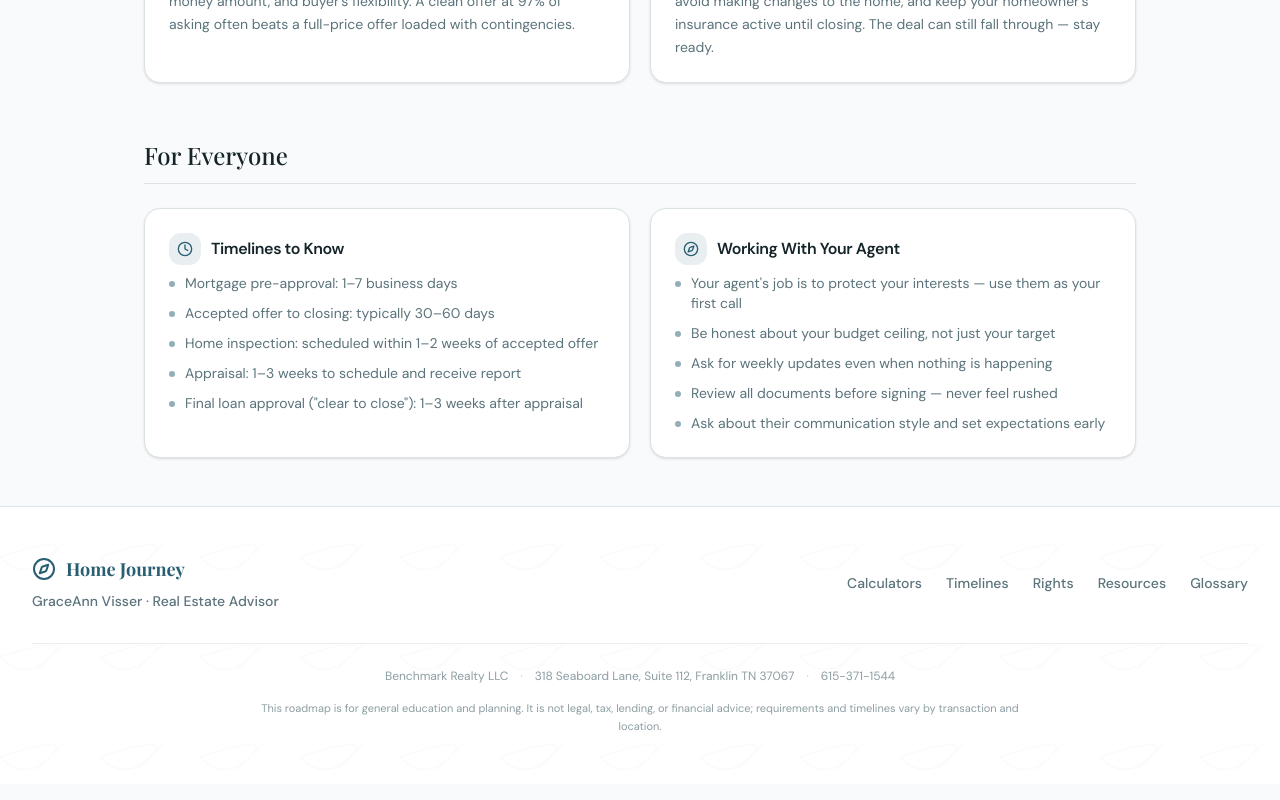
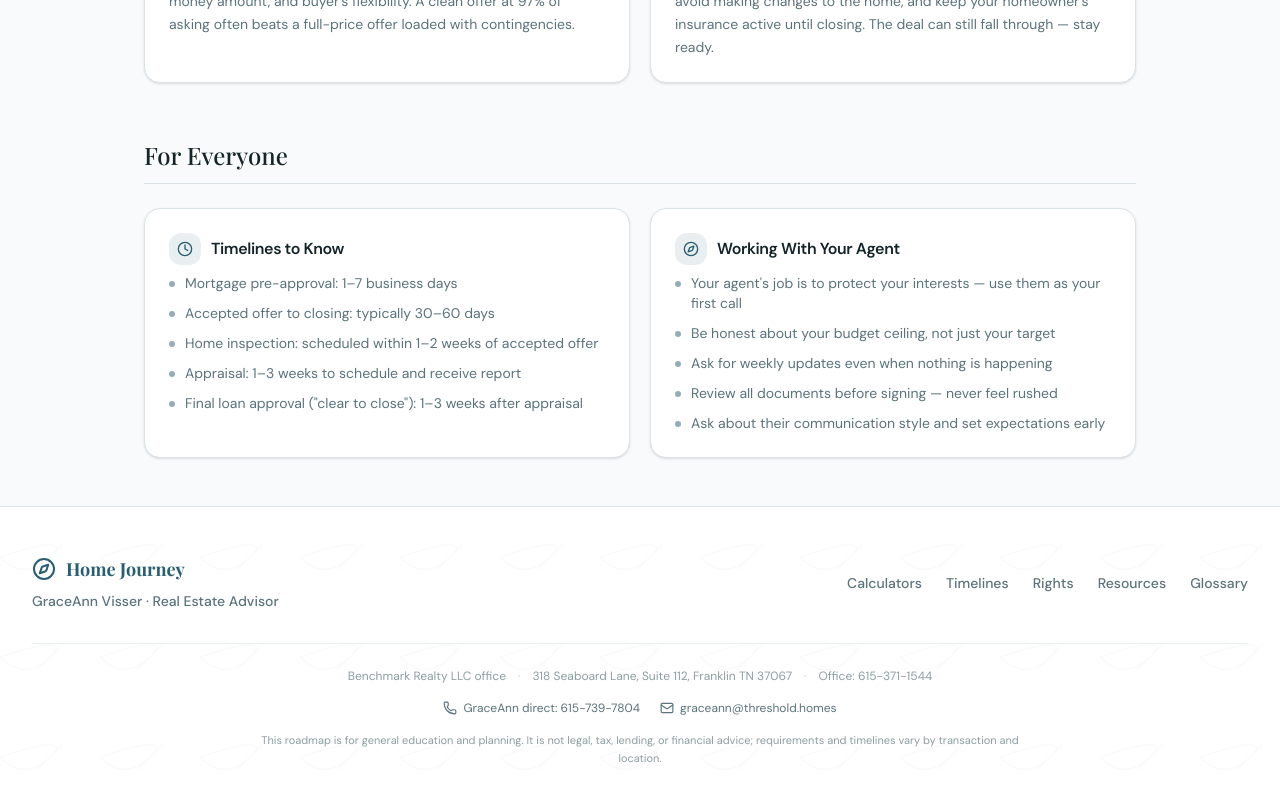
Before and after one commit to Graciousann/journey-home, a React (Vite) app: page /resources in a window 1280 px wide. Shown: the part 1578-2378 px from the top of the page. Built offline with nearby package versions, Linux system fonts and the light colour scheme; a web font is replaced by a local one.

Commit message:
Improve navigation contact clarity and accessibility

```diff
--- a/src/components/layout/AppLayout.tsx
+++ b/src/components/layout/AppLayout.tsx
@@ -1,5 +1,5 @@
 import { Link, useLocation } from "wouter";
-import { Compass, BookOpen, Library, Home, Calculator, Clock, Scale, ChevronDown, Map, Phone } from "lucide-react";
+import { Compass, BookOpen, Library, Calculator, Clock, Scale, ChevronDown, Map, Phone, Mail } from "lucide-react";
 import { ReactNode, useState, useRef, useEffect } from "react";
 
 const navItems = [
@@ -22,12 +22,14 @@ export function AppLayout({ children }: { children: ReactNode }) {
         setMobileOpen(false);
       }
     }
-    document.addEventListener("mousedown", handler);
-    return () => document.removeEventListener("mousedown", handler);
+    function keyHandler(e: KeyboardEvent) { if (e.key === "Escape") setMobileOpen(false); }
+    document.addEventListener("mousedown", handler); document.addEventListener("keydown", keyHandler);
+    return () => { document.removeEventListener("mousedown", handler); document.removeEventListener("keydown", keyHandler); };
   }, []);
 
   return (
     <div className="min-h-[100dvh] flex flex-col bg-background selection:bg-primary/20 selection:text-primary relative">
+      <a href="#main-content" className="skip-link">Skip to main content</a>
       <header className="sticky top-0 z-50 w-full border-b border-border/50 bg-white/90 dark:bg-background/90 backdrop-blur-xl shadow-sm">
         <div className="container mx-auto px-4 md:px-8 h-16 flex items-center justify-between">
           <Link href="/" className="flex items-center gap-2.5 text-primary transition-opacity hover:opacity-80 group">
@@ -100,7 +102,7 @@ export function AppLayout({ children }: { children: ReactNode }) {
         </div>
       </header>
 
-      <main className="flex-1 w-full relative z-10">
+      <main id="main-content" tabIndex={-1} className="flex-1 w-full relative z-10">
         {children}
       </main>
 
@@ -129,9 +131,7 @@ export function AppLayout({ children }: { children: ReactNode }) {
 
           {/* Brokerage disclosure */}
           <div className="mt-8 pt-6 border-t border-border/60 flex flex-col sm:flex-row items-center justify-center gap-1 sm:gap-3 text-center">
-            <p className="text-xs text-muted-foreground/70">
-              Benchmark Realty LLC
-            </p>
+            <p className="text-xs text-muted-foreground/70">Benchmark Realty LLC office</p>
             <span className="hidden sm:inline text-muted-foreground/40 text-xs">·</span>
             <p className="text-xs text-muted-foreground/70">
               318 Seaboard Lane, Suite 112, Franklin TN 37067
@@ -141,8 +141,12 @@ export function AppLayout({ children }: { children: ReactNode }) {
               href="tel:6153711544"
               className="text-xs text-muted-foreground/70 hover:text-primary transition-colors"
             >
-              615-371-1544
+              Office: 615-371-1544
             </a>
+          </div>
+          <div className="mt-4 flex flex-wrap items-center justify-center gap-x-5 gap-y-2 text-xs">
+            <a href="tel:6157397804" className="inline-flex items-center gap-1.5 text-muted-foreground hover:text-primary"><Phone className="h-3.5 w-3.5" />GraceAnn direct: 615-739-7804</a>
+            <a href="mailto:graceann@threshold.homes" className="inline-flex items-center gap-1.5 text-muted-foreground hover:text-primary"><Mail className="h-3.5 w-3.5" />graceann@threshold.homes</a>
           </div>
           <p className="mt-4 mx-auto max-w-3xl text-center text-[11px] leading-relaxed text-muted-foreground/70">
             This roadmap is for general education and planning. It is not legal, tax, lending, or financial advice; requirements and timelines vary by transaction and location.
```
